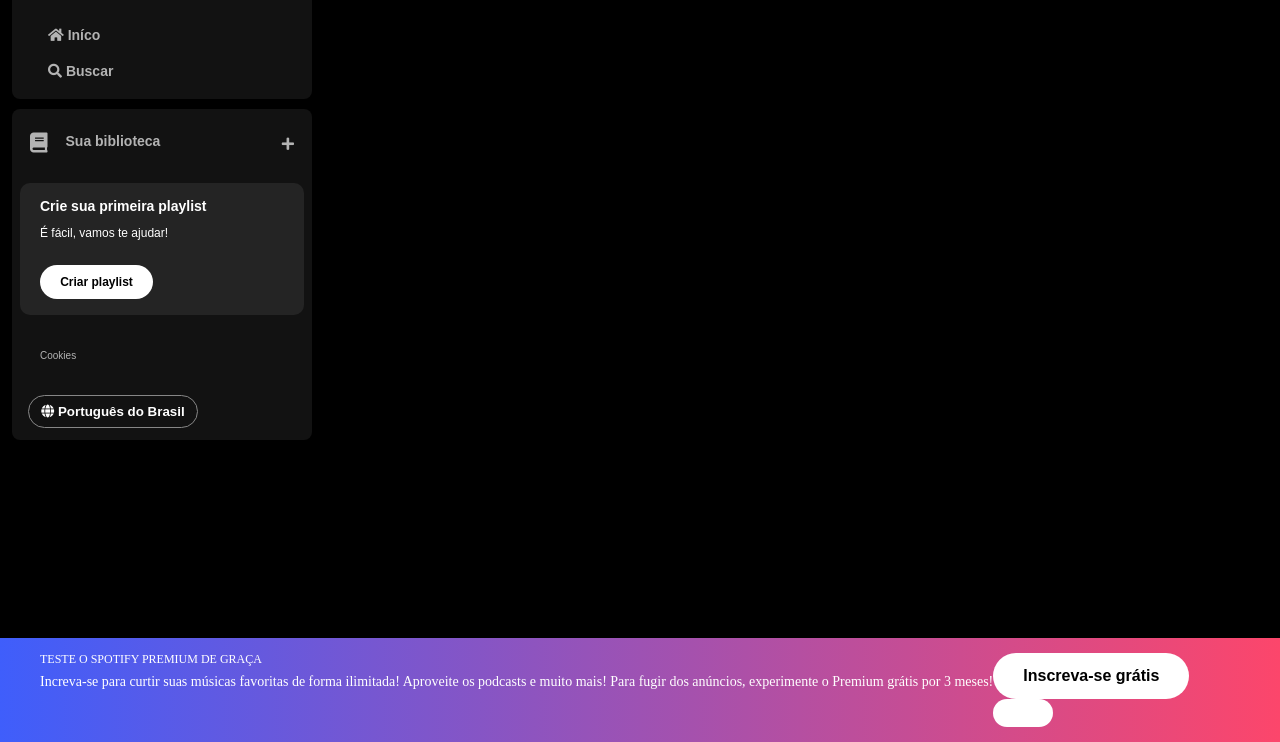
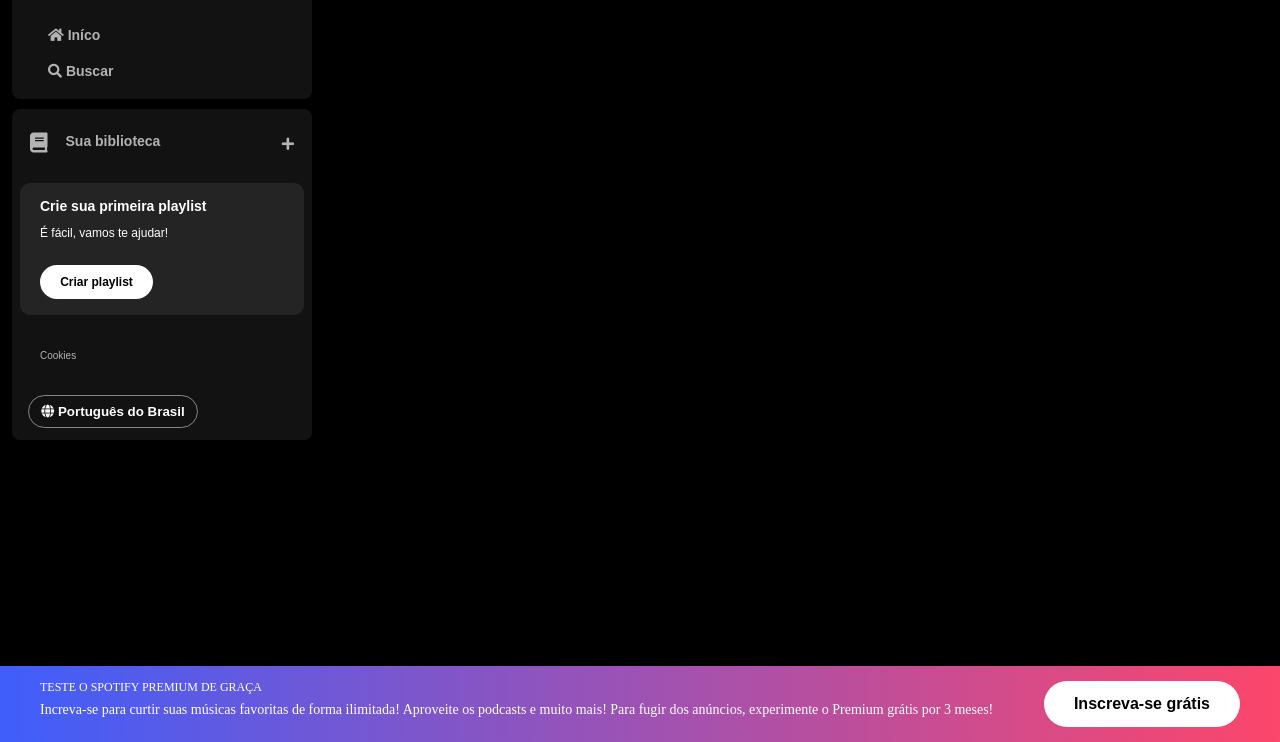
Before and after one commit to MariiMoura/IMERSAO-ALURA, a plain HTML site: page index.html in a window 1280 px wide. Shown: the part 58-800 px from the top of the page. Drawn offline with Linux system fonts and the light colour scheme.

Commit message:
Add files via upload

```diff
--- a/index.html
+++ b/index.html
@@ -70,7 +70,7 @@
             </p>
         </div>
         <div class="button">
-            <button type="button"> Inscreva-se grátis<button>
+            <button type="button"> Inscreva-se grátis</button>
             </div>
     </footer>
 </body>
```
